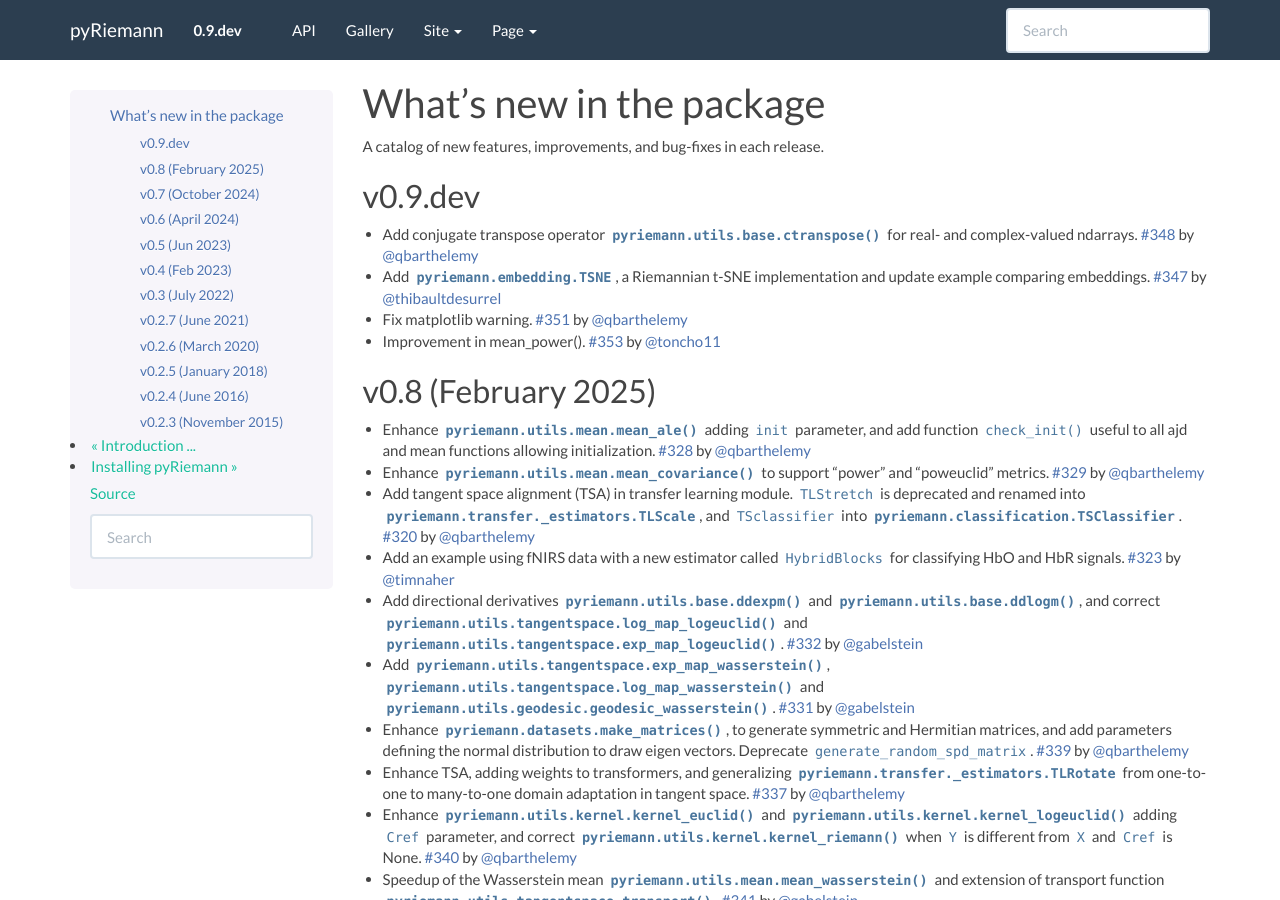
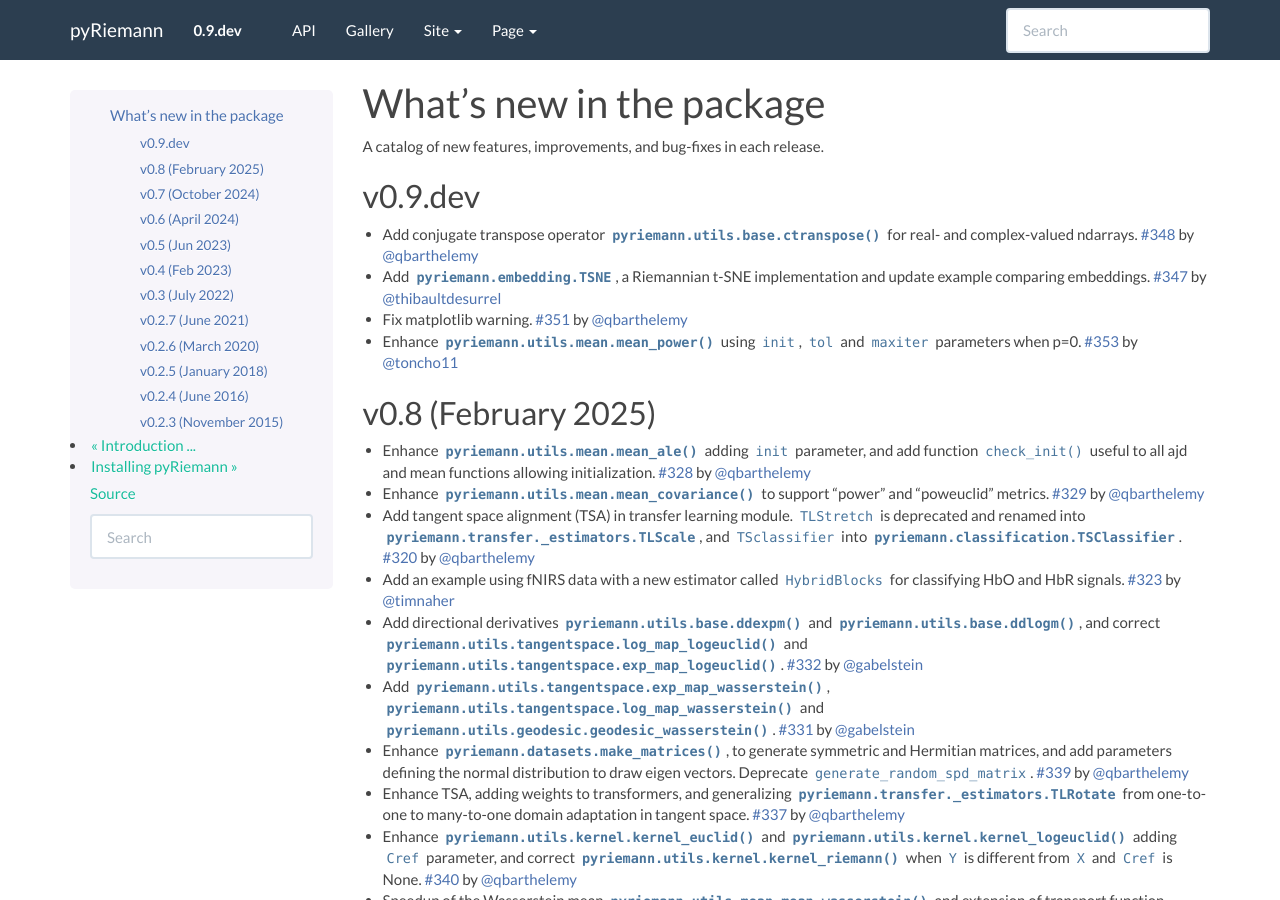
Before and after one commit to pyRiemann/pyRiemann, a Sphinx documentation site: the page built from doc/whatsnew.rst, in a window 1280 px wide and 900 px high. Built offline with Sphinx 7.4.7, drawn with Linux system fonts in a browser that asks for light colours; pages that are not in the unit, such as notebooks, are missing from menus.

Commit message:
Update doc/whatsnew.rst

```diff
--- a/doc/whatsnew.rst
+++ b/doc/whatsnew.rst
@@ -17,7 +17,7 @@ v0.9.dev
 
 - Fix matplotlib warning. :pr:`351` by :user:`qbarthelemy`
 
-- Improvement in mean_power(). :pr:`353` by :user:`toncho11`
+- Enhance :func:`pyriemann.utils.mean.mean_power` using ``init``, ``tol`` and ``maxiter`` parameters when p=0. :pr:`353` by :user:`toncho11`
 
 v0.8 (February 2025)
 --------------------
```
